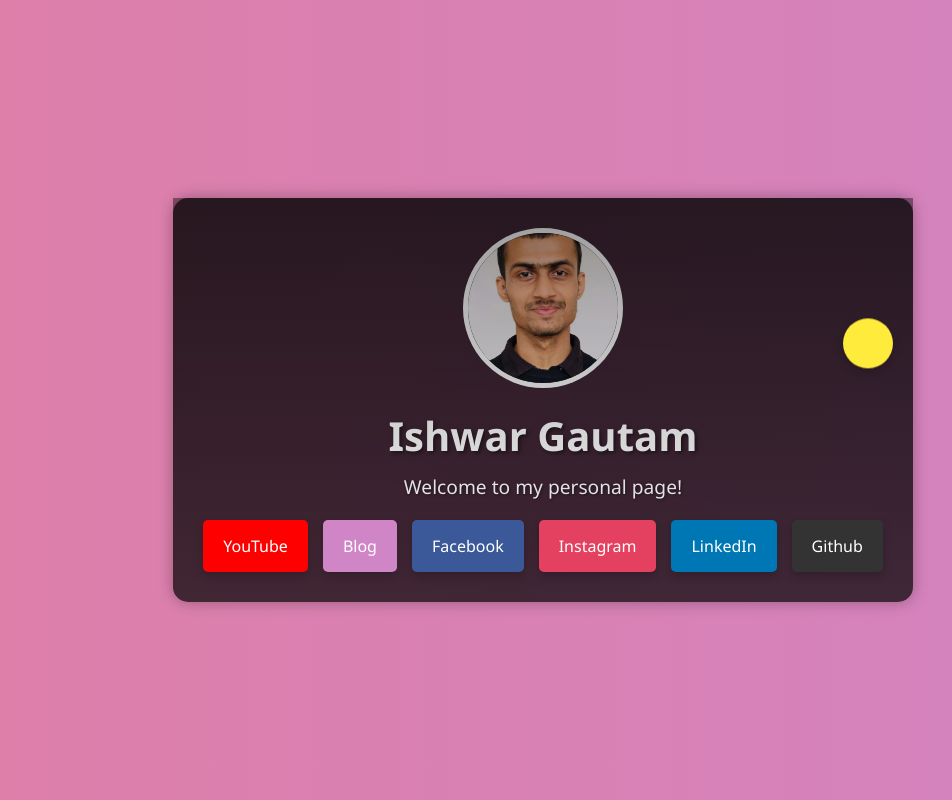
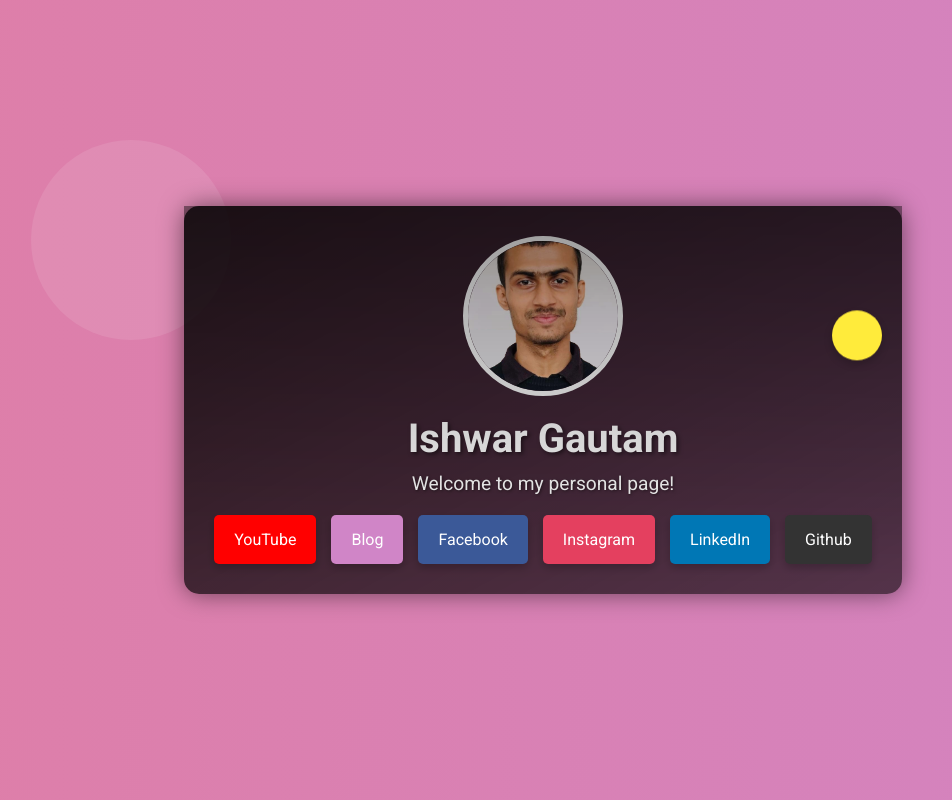
Before and after one commit to IshwarGautam/www, a plain HTML site: page index.html in a window 1280 px wide. Shown: the whole page, without its empty margins (97-1049 px from the left). Drawn offline with Linux system fonts and the light colour scheme.

Commit message:
Version 2.1

```diff
--- a/index.html
+++ b/index.html
@@ -5,8 +5,14 @@
     <meta name="viewport" content="width=device-width, initial-scale=1.0" />
     <title>Ishwar Gautam</title>
     <link rel="stylesheet" href="styles.css" />
+    <link
+      href="https://fonts.googleapis.com/css2?family=Roboto:wght@400;700&display=swap"
+      rel="stylesheet"
+    />
+    <link rel="icon" href="favicon.ico" type="image/x-icon" />
   </head>
   <body>
+    <div class="background-shape"></div>
     <div class="container">
       <img src="image.png" alt="Ishwar Gautam" class="profile-img" />
       <h1>Ishwar Gautam</h1>
--- a/styles.css
+++ b/styles.css
@@ -7,7 +7,7 @@ p {
 }
 
 body {
-  font-family: "Segoe UI", Tahoma, Geneva, Verdana, sans-serif;
+  font-family: "Roboto", sans-serif;
   background: linear-gradient(to right, #ff6f61, #d085c7);
   display: flex;
   justify-content: center;
@@ -18,6 +18,7 @@ body {
   overflow: hidden;
   background-size: 400% 400%;
   animation: gradientAnimation 15s ease infinite;
+  scroll-behavior: smooth;
 }
 
 @keyframes gradientAnimation {
@@ -34,10 +35,14 @@ body {
 
 .container {
   position: relative;
-  background-color: rgba(0, 0, 0, 0.7);
+  background: linear-gradient(
+    to bottom right,
+    rgba(0, 0, 0, 0.8),
+    rgba(0, 0, 0, 0.6)
+  );
   padding: 30px;
   border-radius: 15px;
-  box-shadow: 0 0 15px rgba(0, 0, 0, 0.3);
+  box-shadow: 0 0 25px rgba(0, 0, 0, 0.5);
   overflow: visible; /* Ensure children are visible */
   max-width: 90%;
 }
@@ -67,18 +72,33 @@ body {
 .profile-img:hover {
   border-color: #ffeb3b; /* Change to any color you like */
   transform: scale(1.1); /* Zoom effect */
+  box-shadow: 0 0 15px #ffeb3b;
 }
 
 h1 {
   font-size: 2.5em;
   margin-bottom: 10px;
   text-shadow: 2px 2px 4px rgba(0, 0, 0, 0.5);
+  opacity: 0;
+  transform: translateY(20px);
+  animation: fadeInUp 1s ease forwards;
+  animation-delay: 0.5s;
 }
 
 p {
   font-size: 1.2em;
   margin-bottom: 20px;
   text-shadow: 1px 1px 3px rgba(0, 0, 0, 0.5);
+  opacity: 0;
+  transform: translateY(20px);
+  animation: fadeInUp 1s ease forwards;
+  animation-delay: 0.7s;
+}
+
+h1:hover,
+p:hover {
+  color: #ffeb3b;
+  transition: color 0.3s ease;
 }
 
 .social-links {
@@ -91,7 +111,7 @@ p {
 }
 
 .social-button {
-  display: inline-block;
+  position: relative;
   padding: 15px 20px;
   font-size: 1em;
   color: #fff;
@@ -99,8 +119,24 @@ p {
   border-radius: 5px;
   transition: transform 0.3s ease, opacity 0.3s ease, box-shadow 0.3s ease;
   box-shadow: 0 4px 8px rgba(0, 0, 0, 0.2);
-  position: relative; /* Ensure the button itself is clickable */
-  z-index: 2; /* Ensure button is clickable */
+  z-index: 2;
+  overflow: hidden;
+}
+
+.social-button::before {
+  content: "";
+  position: absolute;
+  top: -2px;
+  left: -2px;
+  right: -2px;
+  bottom: -2px;
+  z-index: -1;
+  border-radius: 5px;
+  transition: opacity 0.3s ease;
+}
+
+.social-button:hover::before {
+  opacity: 1;
 }
 
 .social-button:hover {
@@ -209,3 +245,32 @@ p {
     height: 30px;
   }
 }
+
+.background-shape {
+  position: absolute;
+  width: 200px;
+  height: 200px;
+  background: rgba(255, 255, 255, 0.1);
+  border-radius: 50%;
+  top: 20%;
+  left: 10%;
+  z-index: 0;
+  animation: floatShape 10s ease-in-out infinite;
+}
+
+@keyframes floatShape {
+  0%,
+  100% {
+    transform: translateY(0);
+  }
+  50% {
+    transform: translateY(-20px);
+  }
+}
+
+@keyframes fadeInUp {
+  to {
+    opacity: 1;
+    transform: translateY(0);
+  }
+}
```
